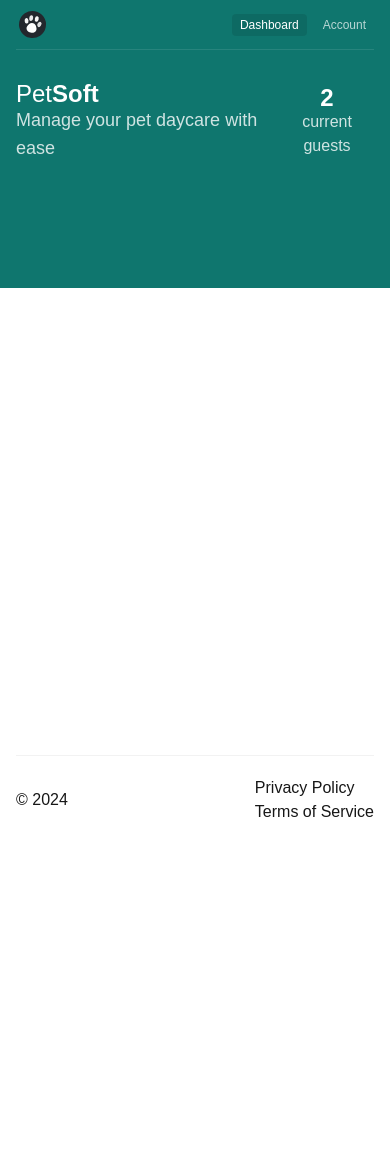
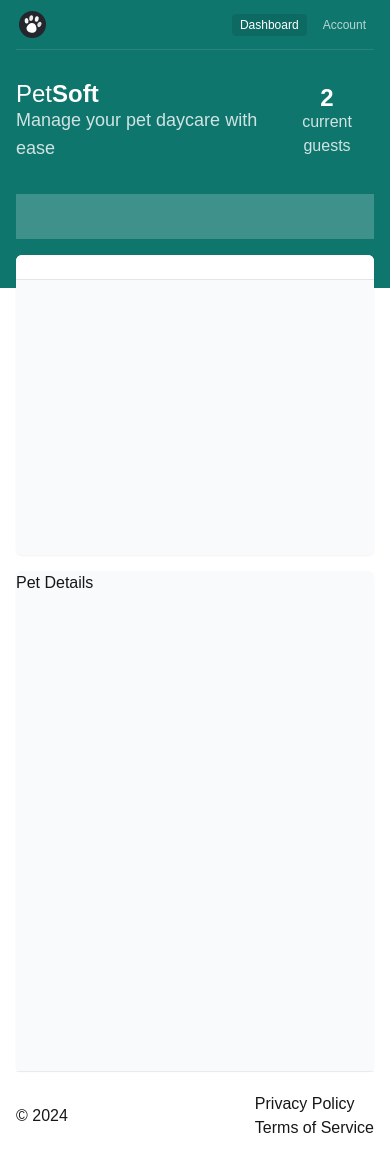
Before and after one commit to itays/petsoft, a Next.js app: page /app/dashboard in a window 390 px wide. Before the commit the page ends 844 px from the top, so only its background shows below. Built offline with nearby package versions, Linux system fonts and the light colour scheme.

Commit message:
responsive grid layout

```diff
--- a/app/(app)/app/dashboard/page.tsx
+++ b/app/(app)/app/dashboard/page.tsx
@@ -1,4 +1,8 @@
 import Branding from "@/app/components/Branding";
+import ContentBlock from "@/app/components/ContentBlock";
+import PetDetails from "@/app/components/PetDetails";
+import PetList from "@/app/components/PetList";
+import SearchForm from "@/app/components/SearchForm";
 import Stats from "@/app/components/Stats";
 
 export default function Dashboard() {
@@ -8,6 +12,21 @@ export default function Dashboard() {
         <Branding />
         <Stats />
       </div>
+      <div className="grid md:grid-cols-3 md:grid-rows-[45px_1fr] grid-rows-[45px_300px_500px] gap-4 md:h-96">
+        <div className="md:row-start-1 md:row-span-1 md:col-start-1 md:col-span-1">
+          <SearchForm />
+        </div>
+        <div className="md:row-start-2 md:row-span-full md:col-span-1 md:col-start-1">
+          <ContentBlock>
+            <PetList />
+          </ContentBlock>
+        </div>
+        <div className="md:row-start-1 md:row-span-full md:col-span-full md:col-start-2">
+          <ContentBlock>
+            <PetDetails />
+          </ContentBlock>
+        </div>
+      </div>
     </main>
   );
 }
--- /dev/null
+++ b/app/components/ContentBlock.tsx
@@ -0,0 +1,9 @@
+import React, { PropsWithChildren } from "react";
+
+export default function ContentBlock({ children }: PropsWithChildren) {
+  return (
+    <div className="bg-gray-50 shadow-sm rounded-md overflow-hidden h-full w-full">
+      {children}
+    </div>
+  );
+}
--- /dev/null
+++ b/app/components/PetDetails.tsx
@@ -0,0 +1,5 @@
+import React from "react";
+
+export default function PetDetails() {
+  return <section className="w-full h-full">Pet Details</section>;
+}
--- /dev/null
+++ b/app/components/PetList.tsx
@@ -0,0 +1,9 @@
+export default function PetList() {
+  return (
+    <ul className="bg-white border-b border-black/10">
+      <li>
+        <button></button>
+      </li>
+    </ul>
+  );
+}
--- /dev/null
+++ b/app/components/SearchForm.tsx
@@ -0,0 +1,7 @@
+export default function SearchForm() {
+  return (
+    <form className="h-full w-full">
+      <input className="w-full h-full bg-white/20" />
+    </form>
+  );
+}
```
